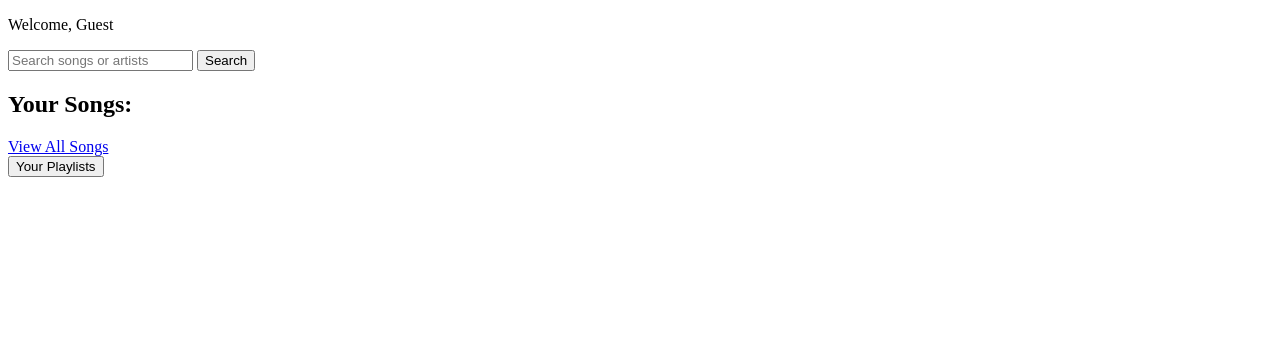
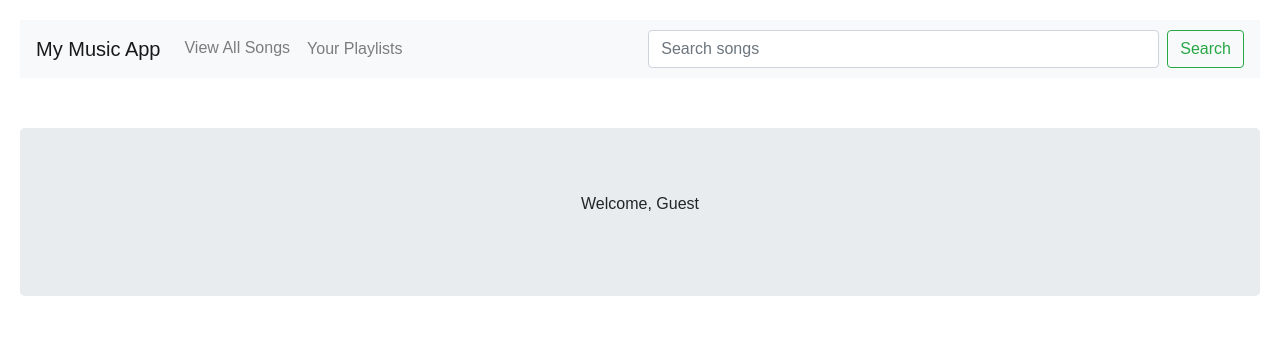
Before and after one commit to NachiketE/MusicApp, a Django app: template accounts/templates/home.html in a window 1280 px wide. Shown: the top 347 px of the page. Run offline with Django 4.2, Linux system fonts and the light colour scheme; the template is opened without the code that fills it, so the values that code supplies are empty; some libraries are stand-ins or nearby versions.

Commit message:
Home page UI done

```diff
--- a/accounts/templates/home.html
+++ b/accounts/templates/home.html
@@ -4,31 +4,63 @@
     <meta charset="UTF-8">
     <meta name="viewport" content="width=device-width, initial-scale=1.0">
     <title>Home</title>
+    <!-- Bootstrap CSS -->
+    <link href="https://stackpath.bootstrapcdn.com/bootstrap/4.4.1/css/bootstrap.min.css" rel="stylesheet">
+    <!-- Custom CSS -->
+    <style>
+        body {
+            font-family: Arial, sans-serif;
+            padding: 20px;
+        }
+        .song-list {
+            list-style-type: none;
+            padding-left: 0;
+        }
+        .song-item {
+            margin-bottom: 10px;
+        }
+        .jumbotron {
+            margin-top: 50px;
+            text-align: center;
+        }
+    </style>
 </head>
 <body>
-    {% if username %}
-        <p>Welcome, {{ username }}</p>
-    {% else %}
-        <p>Welcome, Guest</p>
-    {% endif %}
+    <nav class="navbar navbar-expand-lg navbar-light bg-light ">
+        <a class="navbar-brand ">My Music App</a>
 
-    <form action="{% url 'search_results' %}" method="get">
-        <input type="text" name="q" placeholder="Search songs or artists">
-        <button type="submit">Search</button>
-    </form>
+        <ul class="navbar-nav flex-row mr-auto">
+            <li class="nav-item">
+                <a class="nav-link" href="{% url 'all_songs' %}">View All Songs</a>
+            </li>
+            <li class="nav-item">
+                <form action="{% url 'create_playlist' %}" method="post">
+                    {% csrf_token %}
+                    <button type="submit" class="btn btn-link nav-link">Your Playlists</button>
+                </form>
+            </li>
+        </ul>
 
-    <h2>Your Songs:</h2>
-    <ul>
-        {% for song in songs %}
-            <li>{{ song.title }} - {{ song.artist }}</li>
-        {% endfor %}
-    </ul>
-    <a href="{% url 'all_songs' %}">View All Songs</a>
+        <form class="form-inline" action="{% url 'search_results' %}" method="get">
+            <input class="form-control mr-sm-2" type="search" name="q" placeholder="Search songs" aria-label="Search" size="50">
+            <button class="btn btn-outline-success my-2 my-sm-0" type="submit">Search</button>
+        </form>
+    </nav>
 
-    <form action="{% url 'create_playlist' %}" method="post">
-        {% csrf_token %}
-        <button type="submit">Your Playlists</button>
-    </form>
 
+
+
+
+    <div class="jumbotron">
+        {% if username %}
+        <h1 class="display-4">Welcome, {{ username }}</h1>
+        <p class="lead">View music and manage your playlists with ease.</p>
+        {% else %}
+            <p>Welcome, Guest</p>
+        {% endif %}
+    </div>
+
+    <!-- Bootstrap JS (optional) -->
+    <script src="https://stackpath.bootstrapcdn.com/bootstrap/4.4.1/js/bootstrap.min.js"></script>
 </body>
 </html>
```
